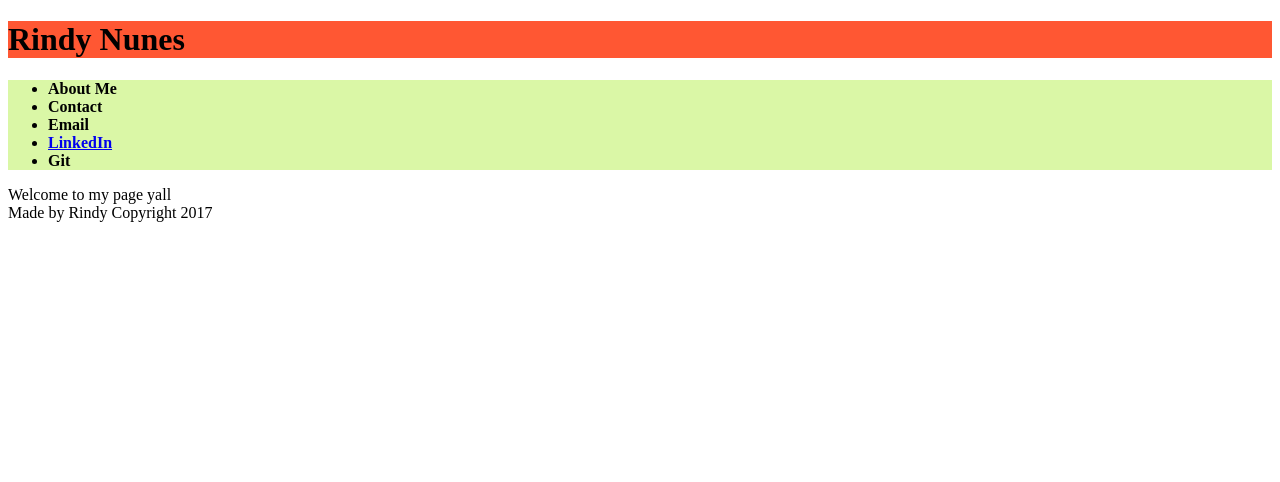
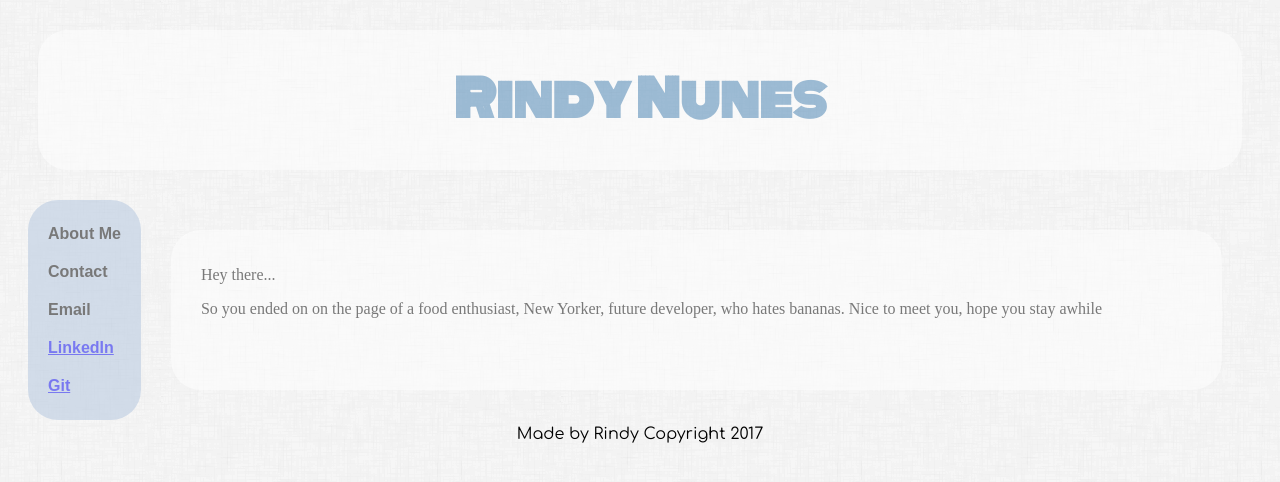
Before and after one commit to rnunes00/portfolio_page, a plain HTML site: page index.html in a window 1280 px wide. Drawn offline with Linux system fonts and the light colour scheme; a web font is replaced by a local one.

Commit message:
added new elements

```diff
--- a/index.html
+++ b/index.html
@@ -10,17 +10,21 @@
 </head>
 <body>
     <div id="block1"><h1>Rindy Nunes</h1></div>
-    <section><strong>
+    <section>
             <div class="nav"><ul>
                 <li>About Me</li>
                 <li>Contact</li>
                 <li>Email</li>
                 <li><a href="www.linkedin.com/in/r-nunes-b7b36a143">LinkedIn</a></li>
-                <li>Git</li>
+                <li><a href="tempgit.com">Git</a></li>
                 </ul>
-            </strong>
             </div>
-    <div id="content"><p1>Welcome to my page yall</p1></div>
+    <div id="content">
+        <p id="p1">Hey there...</p>
+        <p id="p2">So you ended on on the page of a food enthusiast, New Yorker, future developer, who hates bananas.
+                Nice to meet you, hope you stay awhile
+        </p>
+    </div>
     </section>
 
 </body>
--- a/style.css
+++ b/style.css
@@ -1,8 +1,61 @@
-#block1 {
-    background-color: #FF5733;
+body {
+    background-color: #B0C4DE;
+    background-image: url(dust_scratches.png);
+}
+
+
+h1 {
+    text-align: center;
+    font-family: 'Monoton', sans-serif;
+    font-size: 50px;
+    margin: 10px 0;
+    color: #4682B4;
+}
+
+section {
+    display: flex;
+    margin: 5px 20px;
 }
 
 .nav {
-    background-color: #DAF7A6;
+    background-color: #B0C4DE;
+    font-family: 'Nixie One', Arial;
+    text-align: left;
+    font-weight: bold;
+    opacity: 0.5;
+    border-radius: 30px;
+}
 
+ul {
+    list-style-type: none;
+    padding: 5px;
+    margin: 10px;
 }
+
+li {
+    padding: 10px 5px;
+}
+
+ #block1 {
+    background-color: #FFFFFF;
+    margin: 30px;
+    padding: 20px 30px;
+    border-radius: 30px;
+    height: 100px;
+    opacity: 0.5;
+}
+#content {
+    background-color: #FFFFFF;
+    margin: 30px;
+    padding: 20px 30px;
+    border-radius: 30px;
+    opacity: 0.5;
+    font-family: 'Comrtaa';
+    flex-grow: 1;
+   /* justify-content: flex-start;*/
+}
+footer {
+    text-align: center;
+    font-size: 16px;
+    font-family: 'Comfortaa', Arial;
+}
```
Also changed, not shown: dust_scratches.png (added).
